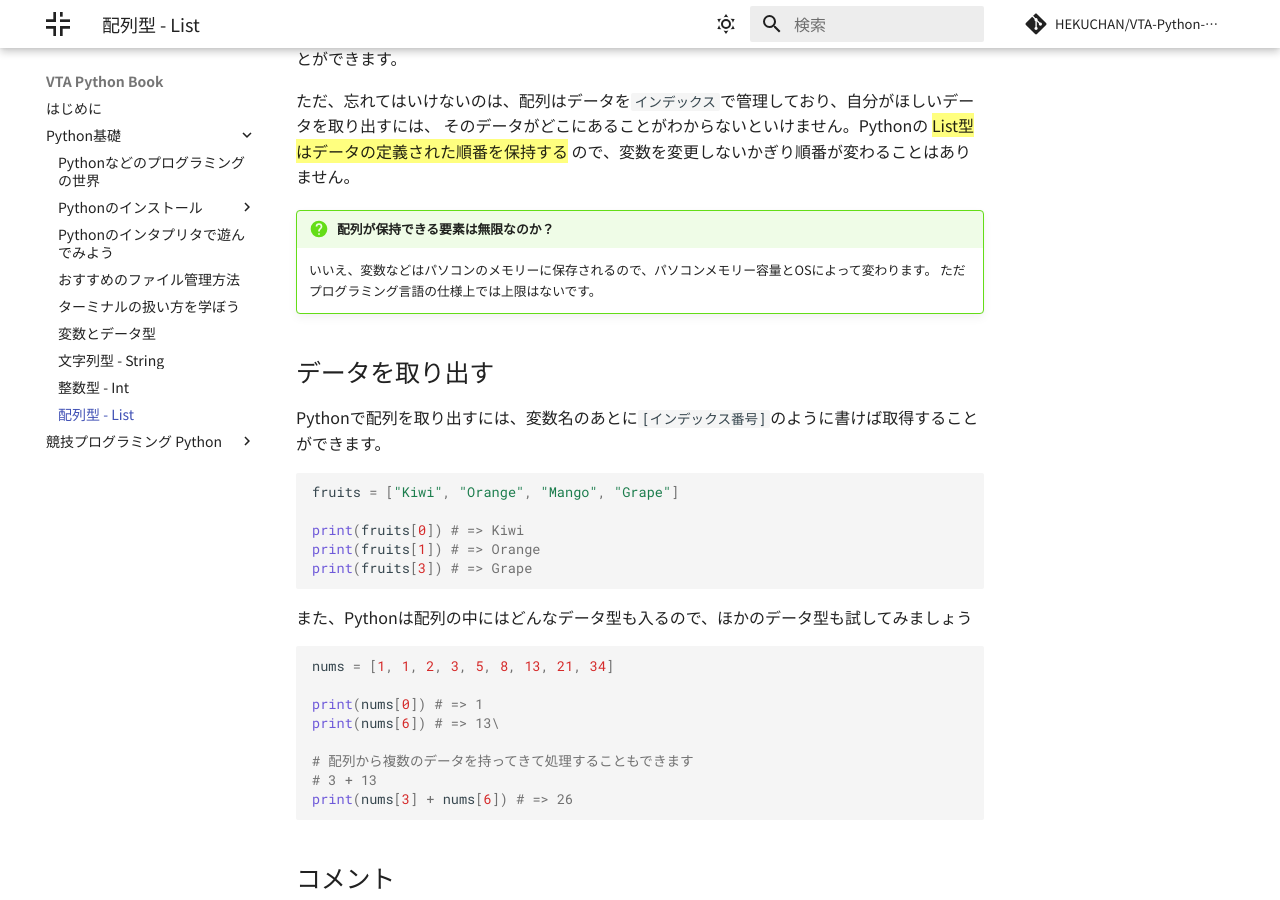
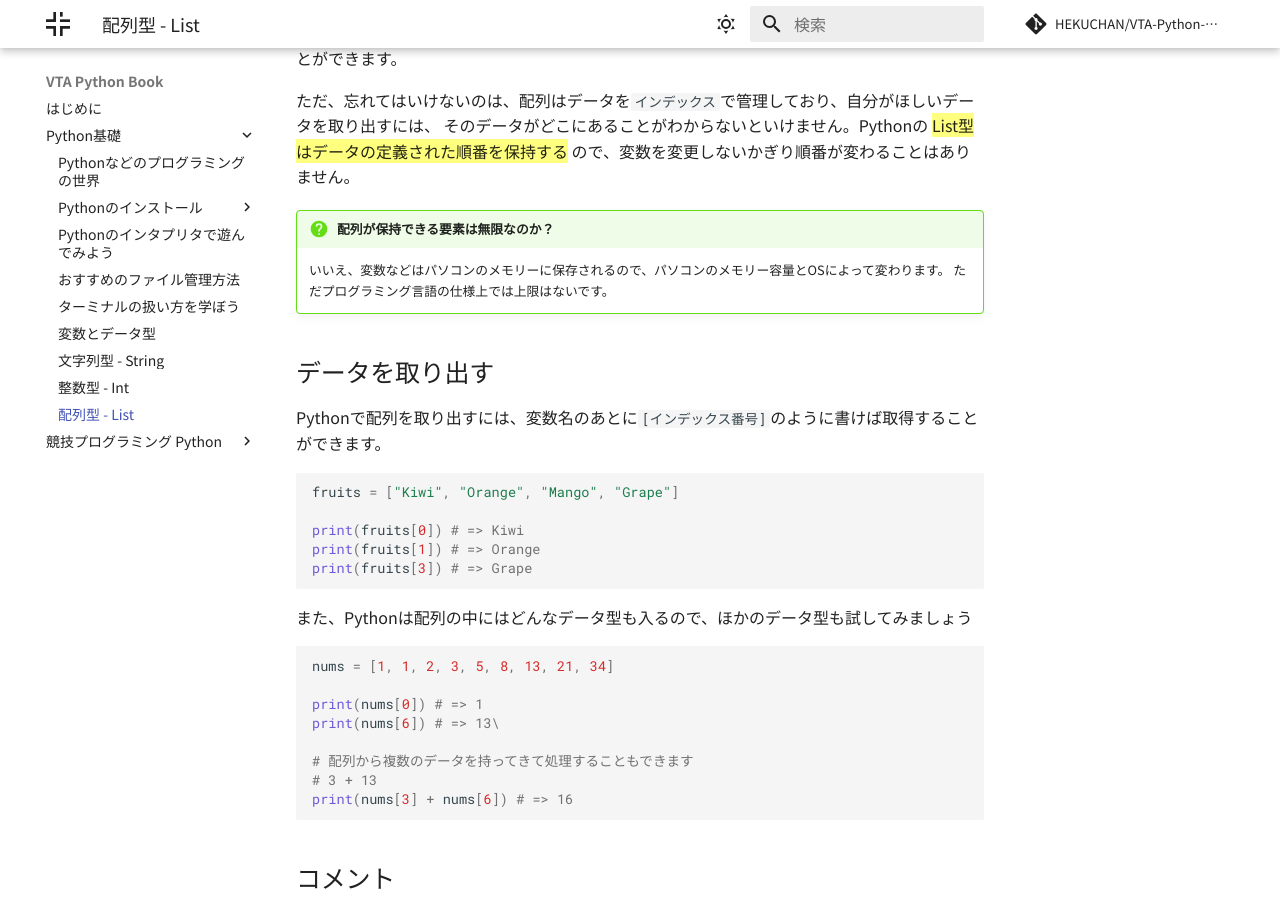
Before and after one commit to HEKUCHAN/VTA-Book, an MkDocs documentation site: the page built from docs/chapter-1/python-list.md, in a window 1280 px wide and 900 px high, scrolled down 1453 px. Built offline with MkDocs 1.6.1 and Material for MkDocs 9.7.7, drawn with Linux system fonts in a browser that asks for light colours; comment, search, counter and statistics services are not loaded; some of the changed text lies outside the part shown.

Commit message:
誤字修正

````diff
--- a/docs/chapter-1/python-list.md
+++ b/docs/chapter-1/python-list.md
@@ -13,7 +13,7 @@
 ただ汎用性が高いというメリットの代わりに、ほかの言語と比べて配列の処理速度が遅いです。
 
 # 配列とは？
-プログラミングの配列とは、==一つの変数に複数の値を格納できる型==実際に図で見てみましょう。
+プログラミングの配列とは、 ==一つの変数に複数の値を格納できる型== 実際に図で見てみましょう。
 `フルーツ`という名前の変数の中に、`配列の要素`となるデータが入ってます。
 
 また、それぞれの要素には、名前がなく、指定するときは`インデックス`という配列の何番目の値を取得するか指定します。
@@ -54,7 +54,7 @@
 そのデータがどこにあることがわからないといけません。Pythonの ==List型はデータの定義された順番を保持する== ので、変数を変更しないかぎり順番が変わることはありません。
 
 !!! question "配列が保持できる要素は無限なのか？"
-    いいえ、変数などはパソコンのメモリーに保存されるので、パソコンメモリー容量とOSによって変わります。
+    いいえ、変数などはパソコンのメモリーに保存されるので、パソコンのメモリー容量とOSによって変わります。
     ただプログラミング言語の仕様上では上限はないです。
 
 
@@ -79,5 +79,5 @@
 
 # 配列から複数のデータを持ってきて処理することもできます
 # 3 + 13
-print(nums[3] + nums[6]) # => 26
+print(nums[3] + nums[6]) # => 16
 ```
````
Also changed, not shown: docs/chapter-1/interpreter.md (+0 -1 lines).
